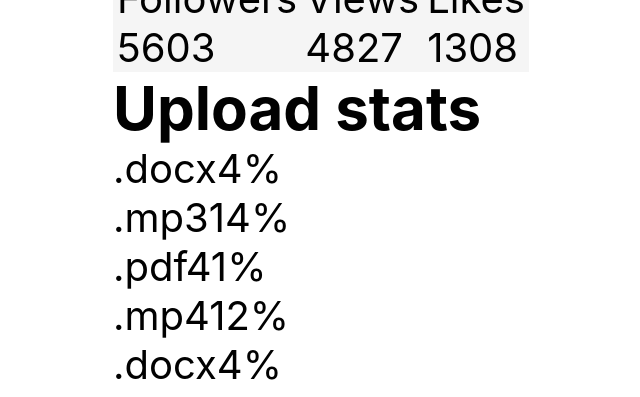
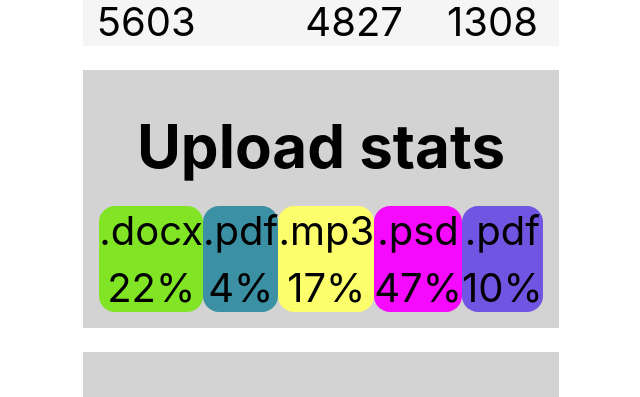
Before and after one commit to MykhailoHordiienko/React-TS, a React (Vite) app: page / in a window 1280 px wide. Shown: the part 389-786 px from the top of the page, without its empty margins (319-959 px from the left). Built offline with nearby package versions, Linux system fonts and the light colour scheme.

Commit message:
finish Statistic component

```diff
--- a/src/App.tsx
+++ b/src/App.tsx
@@ -15,10 +15,7 @@ function App() {
         avatar={user.avatar}
         stats={user.stats}
       />
-      <Statistics
-        title="Upload stats"
-        stats={data}
-      />
+      <Statistics title="Upload stats" stats={data} />
       <Statistics stats={data} />
     </>
   );
--- a/src/components/Profile/Profile.tsx
+++ b/src/components/Profile/Profile.tsx
@@ -22,11 +22,7 @@ const Profile = ({
   return (
     <div className={css.profile}>
       <div className={css.description}>
-        <img
-          src={avatar}
-          alt="User avatar"
-          className={css.avatar}
-        />
+        <img src={avatar} alt="User avatar" className={css.avatar} />
         <p className={css.name}>{username}</p>
         <p className={css.tag}>{tag}</p>
         <p className={css.location}>{location}</p>
--- /dev/null
+++ b/src/components/Statistics/StatisticItem.tsx
@@ -0,0 +1,23 @@
+import css from './statisticItem.module.css';
+
+type Props = {
+  label: string;
+  percentage: number;
+};
+
+const StatisticItem = ({ label, percentage }: Props) => {
+  const getRandomHexColor = () => {
+    return `#${Math.floor(Math.random() * 16777215)
+      .toString(16)
+      .padStart(6)}`;
+  };
+  const color = getRandomHexColor();
+  return (
+    <li className={css.item} style={{ backgroundColor: color }}>
+      <span>{label}</span>
+      <span>{percentage}%</span>
+    </li>
+  );
+};
+
+export default StatisticItem;
--- a/src/components/Statistics/Statistics.tsx
+++ b/src/components/Statistics/Statistics.tsx
@@ -1,4 +1,5 @@
-// { "id": "id-1", "label": ".docx", "percentage": 22 }
+import css from './statistics.module.css';
+import StatisticItem from './StatisticItem';
 
 type StatisticsProps = {
   title?: string;
@@ -7,74 +8,13 @@ type StatisticsProps = {
 
 const Statistics = ({ title, stats }: StatisticsProps) => {
   return (
-    <section
-    // className={statistics}
-    >
-      <h2
-      //   className={title}
-      >
-        {title && title}
-      </h2>
+    <section className={css.statistics}>
+      <h2 className={css.title}>{title && title}</h2>
 
-      <ul
-      //   className={stat-list}
-      >
-        <li
-        // className={item}
-        >
-          <span
-          //   className={label}
-          >
-            .docx
-          </span>
-          <span
-          //   className={percentage}
-          >
-            4%
-          </span>
-        </li>
-        <li
-        // className={item}
-        >
-          <span
-          //   className={label}
-          >
-            .mp3
-          </span>
-          <span
-          //   className={percentage}
-          >
-            14%
-          </span>
-        </li>
-        <li
-        // className={item}
-        >
-          <span
-          //   className={label}
-          >
-            .pdf
-          </span>
-          <span
-          //   className={percentage}
-          >
-            41%
-          </span>
-        </li>
-        <li
-        // className={item}
-        >
-          <span
-          //   className={label}
-          >
-            .mp4
-          </span>
-          <span
-          //   className={percentage}
-          >
-            12%
-          </span>
-        </li>
+      <ul className={css.statList}>
+        {stats.map(({ id, label, percentage }) => (
+          <StatisticItem key={id} label={label} percentage={percentage} />
+        ))}
       </ul>
     </section>
   );
--- /dev/null
+++ b/src/components/Statistics/statisticItem.module.css
@@ -0,0 +1,9 @@
+.item {
+  display: flex;
+  flex-direction: column;
+  gap: 8px;
+  justify-content: center;
+  align-items: center;
+  width: 100%;
+  border-radius: 16px;
+}
--- a/src/components/Statistics/statistics.module.css
+++ b/src/components/Statistics/statistics.module.css
@@ -0,0 +1,14 @@
+.statistics {
+  margin: 24px 0 24px 0;
+  padding: 16px;
+  background-color: lightgrey;
+}
+
+.title {
+  text-align: center;
+  padding: 24px;
+}
+
+.statList {
+  display: flex;
+}
```
Also changed, not shown: index.html (+3 -13 lines).
